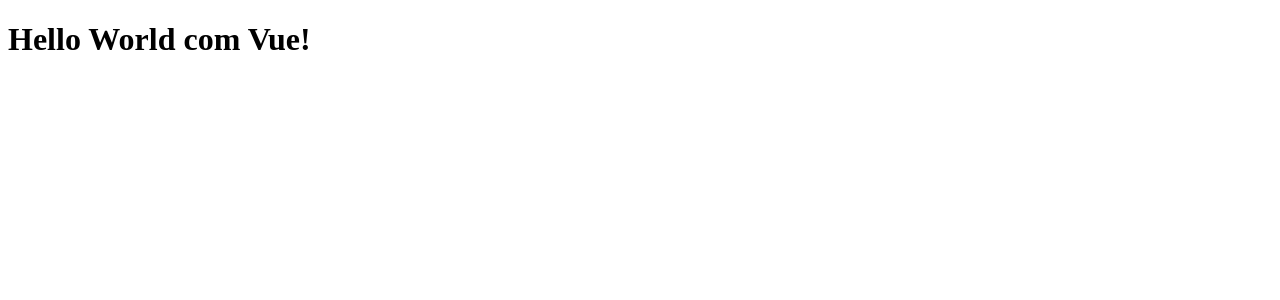
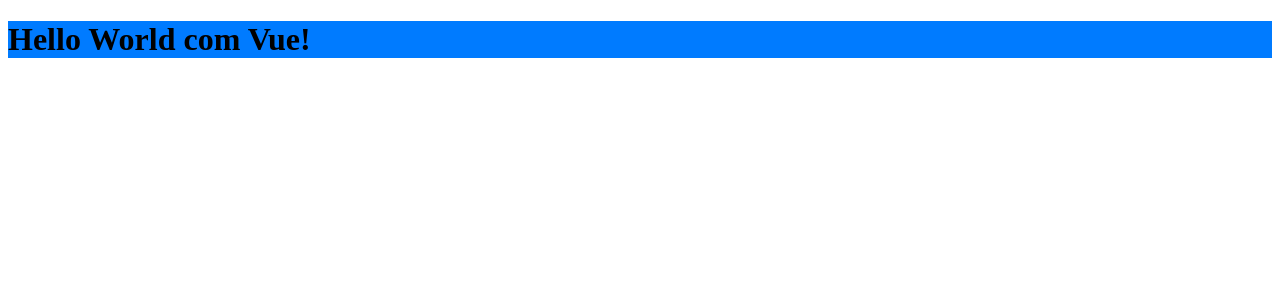
Before and after one commit to LucasBarbosaDaSilva/chico_rei_test, a Vue app: page / in a window 1280 px wide. Shown: the top 300 px of the page. Built offline with nearby package versions, Linux system fonts and the light colour scheme.

Commit message:
LESS instalado com sucesso e criado componente style less para Home Page

```diff
--- a/package.json
+++ b/package.json
@@ -19,7 +19,9 @@
     "@vue/cli-plugin-eslint": "~5.0.0",
     "@vue/cli-service": "~5.0.0",
     "eslint": "^7.32.0",
-    "eslint-plugin-vue": "^8.0.3"
+    "eslint-plugin-vue": "^8.0.3",
+    "less": "^4.1.3",
+    "less-loader": "^11.1.0"
   },
   "eslintConfig": {
     "root": true,
--- /dev/null
+++ b/src/assets/styles/Homepage.less
@@ -0,0 +1,6 @@
+@primary-color: #007bff;
+
+.HomePage {
+  // Usar a variável de cor para definir o estilo
+  background-color: @primary-color;
+}
--- a/src/components/HomePage.vue
+++ b/src/components/HomePage.vue
@@ -1,5 +1,8 @@
 <template>
-  <h1>Hello World com Vue!</h1>
+  <div class="HomePage">
+
+    <h1>Hello World com Vue!</h1>
+  </div>
  </template>
 
  <script>
@@ -12,6 +15,7 @@
  </script>
 
 
- <style scoped>
+ <style lang="less">
+  @import "../assets/styles/Homepage.less";
 
  </style>
```
Also changed, not shown: 1 other file (tests, documents, lock files or other folders).
